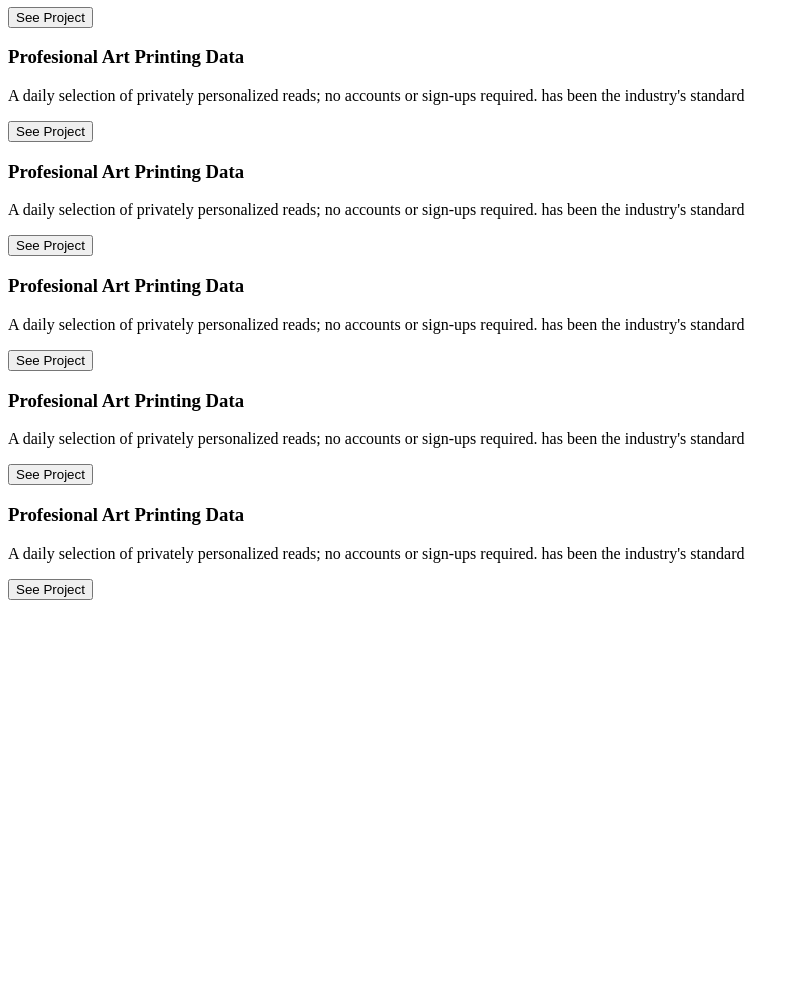
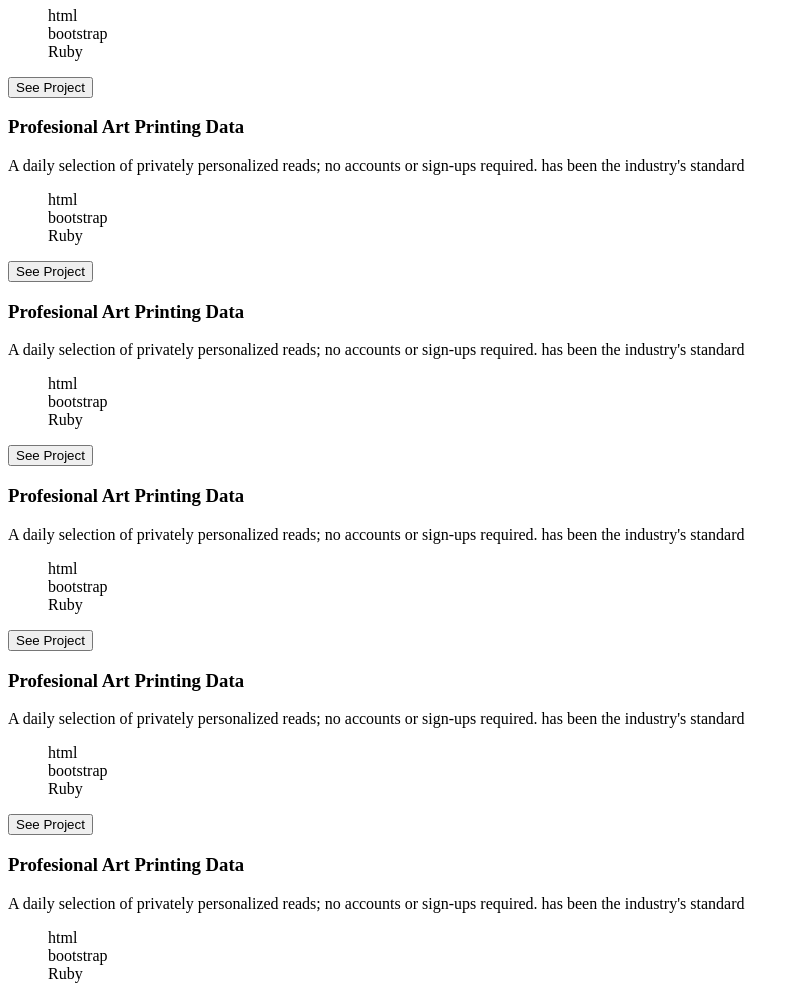
Before and after one commit to worashf/personal-portfolio, a website: page index.html in a window 1280 px wide. Shown: the part 840-1826 px from the top of the page, without its empty margins (0-800 px from the left). Before the commit the page ends 1448 px from the top, so only its background shows below. Drawn offline with Linux system fonts and the light colour scheme.

Commit message:
modify see project button thml

```diff
--- a/index.html
+++ b/index.html
@@ -72,13 +72,37 @@
                   has been the industry's standard
                 </p>
                 <ul>
-                   <li id="tools-html-img"></li>
-                   <li id="tools-bootstrap-img"></li>
-                   <li id="tools-ruby-img"></li>
+                   <li id="tools-html">html</li>
+                   <li id="tools-bootstrap">bootstrap</li>
+                   <li id="tools-ruby">Ruby</li>
                  </ul>
-                 <button type="button" class="story-button">
+
+                  <button type="button" class="story-btn">
                      See Project
                   </button>
+
+
+           </article>
+
+
+           <article class="story-container">
+            <div class ="story-img"></div>
+            <h3>Profesional Art Printing Data </h3>
+            <p> A daily selection of privately personalized reads;
+                 no accounts or sign-ups required.
+                  has been the industry's standard
+                </p>
+                <ul>
+                   <li id="tools-html">html</li>
+                   <li id="tools-bootstrap">bootstrap</li>
+                   <li id="tools-ruby">Ruby</li>
+                 </ul>
+
+                  <button type="button" class="story-btn">
+                     See Project
+                  </button>
+
+
            </article>
 
            <article class="story-container">
@@ -89,83 +113,76 @@
                   has been the industry's standard
                 </p>
                 <ul>
-                    <li id="tools-html-img"></li>
-                    <li id="tools-bootstrap-img"></li>
-                    <li id="tools-ruby-img"></li>
+                   <li id="tools-html">html</li>
+                   <li id="tools-bootstrap">bootstrap</li>
+                   <li id="tools-ruby">Ruby</li>
                  </ul>
-                 <button type="button" class="story-button">
+
+                  <button type="button" class="story-btn">
                      See Project
                   </button>
+
+
            </article>
 
            <article class="story-container">
-
+            <div class ="story-img"></div>
             <h3>Profesional Art Printing Data </h3>
             <p> A daily selection of privately personalized reads;
                  no accounts or sign-ups required.
                   has been the industry's standard
                 </p>
                 <ul>
-                    <li id="tools-html-img"></li>
-                    <li id="tools-bootstrap-img"></li>
-                    <li id="tools-ruby-img"></li>
+                   <li id="tools-html">html</li>
+                   <li id="tools-bootstrap">bootstrap</li>
+                   <li id="tools-ruby">Ruby</li>
                  </ul>
-                  <button type="button" class="story-button">
+
+                  <button type="button" class="story-btn">
                      See Project
                   </button>
+
            </article>
 
            <article class="story-container">
-
+            <div class ="story-img"></div>
             <h3>Profesional Art Printing Data </h3>
             <p> A daily selection of privately personalized reads;
                  no accounts or sign-ups required.
                   has been the industry's standard
                 </p>
                 <ul>
-                    <li id="tools-html-img"></li>
-                    <li id="tools-bootstrap-img"></li>
-                    <li id="tools-ruby-img"></li>
+                   <li id="tools-html">html</li>
+                   <li id="tools-bootstrap">bootstrap</li>
+                   <li id="tools-ruby">Ruby</li>
                  </ul>
-                  <button type="button" class="story-button">
+
+                  <button type="button" class="story-btn">
                      See Project
                   </button>
+
            </article>
 
            <article class="story-container">
-
+            <div class ="story-img"></div>
             <h3>Profesional Art Printing Data </h3>
             <p> A daily selection of privately personalized reads;
                  no accounts or sign-ups required.
                   has been the industry's standard
                 </p>
                 <ul>
-                    <li id="tools-html-img"></li>
-                    <li id="tools-bootstrap-img"></li>
-                    <li id="tools-ruby-img"></li>
+                   <li id="tools-html">html</li>
+                   <li id="tools-bootstrap">bootstrap</li>
+                   <li id="tools-ruby">Ruby</li>
                  </ul>
-                  <button type="button" class="story-button">
+
+                  <button type="button" class="story-btn">
                      See Project
                   </button>
+
            </article>
 
 
-           <article class="story-container">
-
-             <h3>Profesional Art Printing Data </h3>
-             <p> A daily selection of privately personalized reads;
-                  no accounts or sign-ups required.
-                   has been the industry's standard
-                 </p>
-                 <ul>
-                    <li id="tools-html-img"></li>
-                    <li id="tools-bootstrap-img"></li>
-                    <li id="tools-ruby-img"></li>
-                  </ul>
-                  <button type="button" class="story-button">
-                     See Project
-                  </button>
-            </article>
        </section>
 
 
```
Lines whose indentation alone changed are shown as unchanged.
